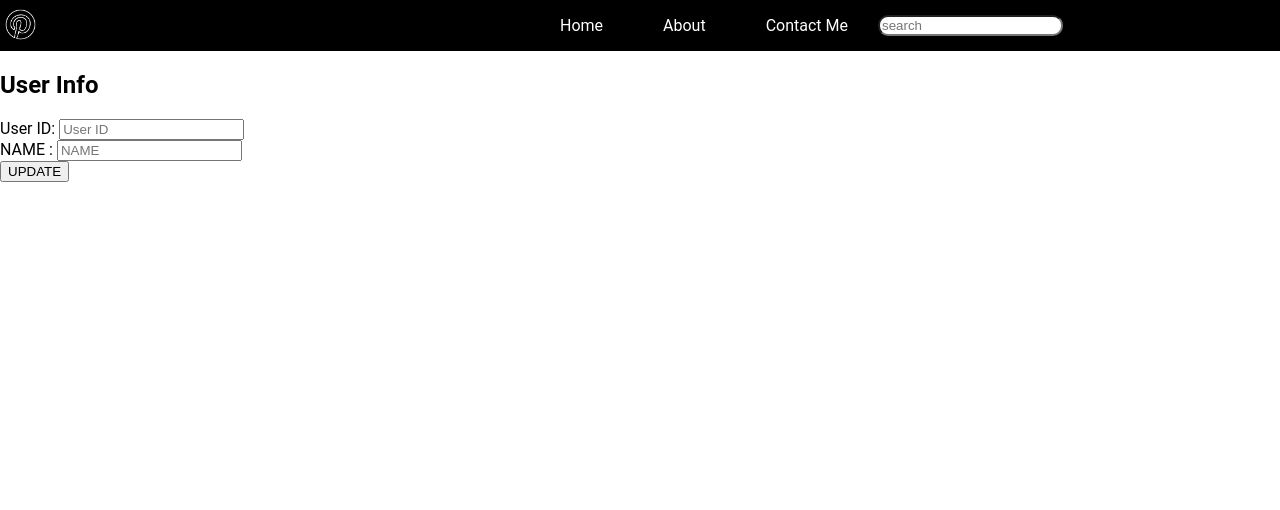
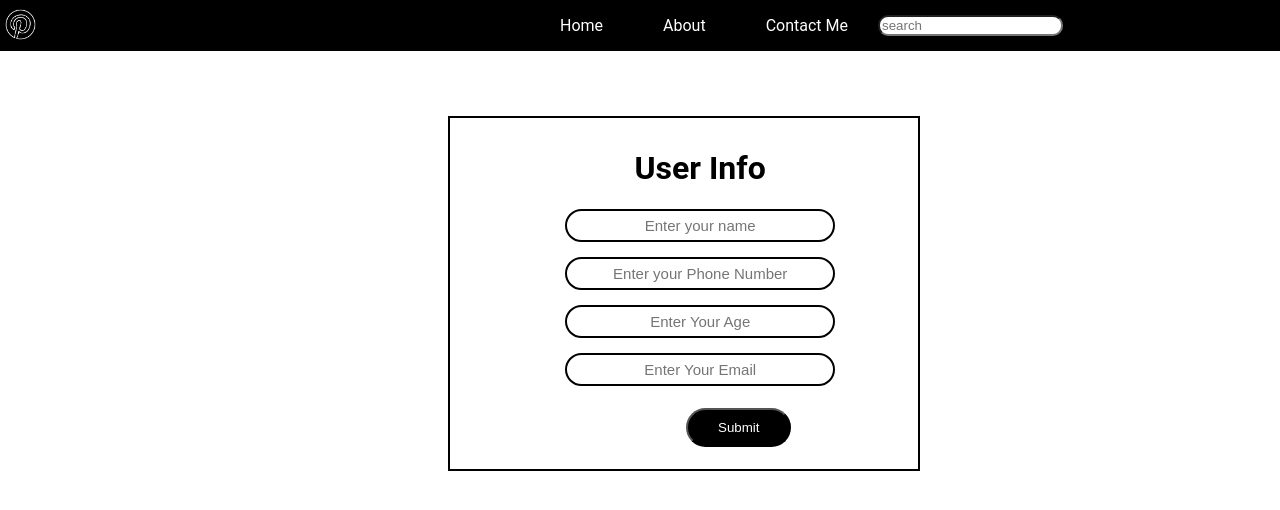
Before and after one commit to princepoonia03/seassionalassessment-2, a plain HTML site: page index.html in a window 1280 px wide. Drawn offline with Linux system fonts and the light colour scheme; no server answers.

Commit message:
second commit form addition

```diff
--- a/index.html
+++ b/index.html
@@ -34,19 +34,26 @@
 
         </header>
     <div class="container"></div>
-    <div class="post" id="post">
-        <h2>User Info</h2>
-        <form>
-           <label for="">User ID:</label>
-          <input type="text" class="name" placeholder="User ID" />
-          <br />
-          <label>NAME : </label>
-          <input type="text" class="name" placeholder="NAME" />
-          <br />
+    <div class="contain">
 
+        <h1>User Info</h1>
+        <form action="noreact.php" >
+            <div class="form">
+                <input type="text" class="formes" placeholder="Enter your name">
+            </div>
+            <div class="form">
+                <input type="text" class="formes" placeholder="Enter your Phone Number">
+            </div>
+            <div class="form">
+                <input type="text" class="formes" placeholder="Enter Your Age">
+            </div>
+            <div class="form">
+                <input type="text" class="formes" placeholder="Enter Your Email">
+
+            </div>
+            <button class="btn">Submit</button>
         </form>
-        <button onclick="myFunction()" class="btn">UPDATE</button>
-      </div>
+    </div>
     <script src="main.js"></script>
 </body>
 </html>
--- a/main.js
+++ b/main.js
@@ -11,7 +11,7 @@ xhr.onreadystatechange = () => {
       output += `
         <div class="card">
             <div class="imag">
-            <img src="https://picsum.photos/200/300" alt="">
+            <img src="https://picsum.photos/200/300/?random=${i}" alt="">
             </div>
             <div class="body">
                 <p>Person ID=${response[i].id}</p>
--- a/style.css
+++ b/style.css
@@ -67,3 +67,47 @@ header{
     margin-bottom: 10px;
     margin-right: 10px;
 }
+.post form label{
+    margin-left: 40%;
+
+}
+.post form input{
+    margin-bottom: 3%;
+    margin-left: 10px;
+}
+.btn{
+    margin-left: 50%;
+}
+.btn:hover{
+    color: grey;
+}
+
+.contain{
+    border: 2px solid black;
+    width:33%;
+    margin:65px;
+    margin-left: 35%;
+    padding:10px 7px 14px 39px;
+    background-color:rgba(255, 255, 255, 0.368);
+}
+.form input{
+    display: block;
+    text-align: center;
+    font-size: 15px;
+    width: 254px;
+    padding: 6px;
+    margin: 15px auto;
+    border:2px solid black;
+    border-radius: 20px;
+}
+.contain h1{
+    text-align: center;
+}
+.contain .btn {
+    color:white;
+    text-align: center;
+    margin: 7px 0px 8px 197px;
+    padding: 10px 30px 10px 30px;
+    border-radius: 30px;
+    background-color: black;
+}
```
